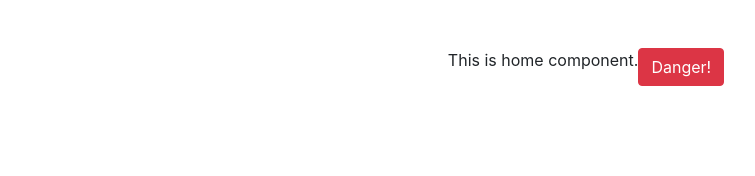
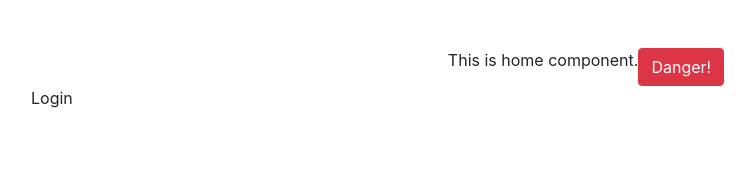
Before and after one commit to Damish/codefest-test, a React (Create React App) app: page / in a window 1280 px wide. Shown: the top 176 px of the page, without its empty margins (54-809 px from the left). Built offline with nearby package versions, Linux system fonts and the light colour scheme.

Commit message:
add login

```diff
--- a/src/App.js
+++ b/src/App.js
@@ -1,11 +1,12 @@
 import './App.css';
 import Home from "./components/home";
 import 'bootstrap/dist/css/bootstrap.min.css';
-
+import Login from "./components/Login";
 function App() {
   return (
     <div>
       <Home/>
+      <Login/>
     </div>
   );
 }
--- /dev/null
+++ b/src/components/Login.js
@@ -0,0 +1,14 @@
+import React, { Component } from 'react';
+import { Container } from 'reactstrap';
+
+class Login extends Component {
+    render() {
+        return (
+            <Container>
+                Login
+            </Container>
+        );
+    }
+}
+
+export default Login;
```
Also changed, not shown: 1 other file (tests, documents, lock files or other folders).
